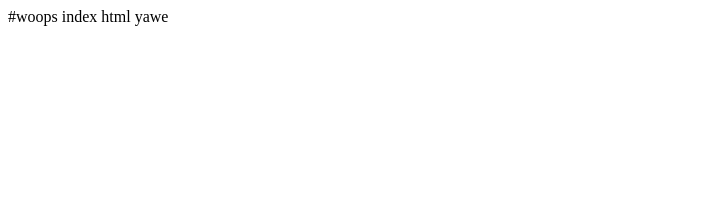
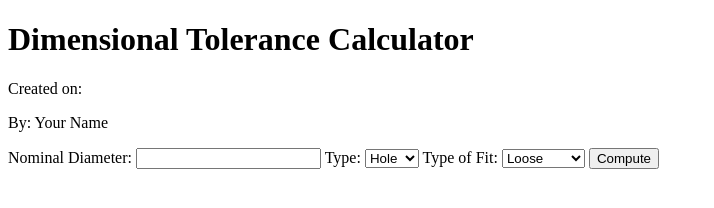
Before and after one commit to mgiacumich/ToleranceCalculator, a plain HTML site: page index.html in a window 1280 px wide. Shown: the whole page, without its empty margins (0-714 px from the left). Drawn offline with Linux system fonts and the light colour scheme.

Commit message:
changed index.html

```diff
--- a/index.html
+++ b/index.html
@@ -1 +1,39 @@
-#woops index html yawe
+<!DOCTYPE html>
+<html lang="en">
+<head>
+<meta charset="UTF-8">
+<meta name="viewport" content="width=device-width, initial-scale=1.0">
+<title>Dimensional Tolerance Calculator</title>
+<link rel="stylesheet" href="styles.css">
+</head>
+<body>
+<header>
+    <h1>Dimensional Tolerance Calculator</h1>
+    <p>Created on: <span id="creationDate"></span></p>
+    <p>By: Your Name</p>
+</header>
+<main>
+    <label for="nominalDiameter">Nominal Diameter:</label>
+    <input type="number" id="nominalDiameter">
+
+    <label for="typeSelect">Type:</label>
+    <select id="typeSelect">
+        <option value="1">Hole</option>
+        <option value="0">Shaft</option>
+    </select>
+
+    <label for="fitType">Type of Fit:</label>
+    <select id="fitType">
+        <option value="0.03;0.004">Loose</option>
+        <option value="0.02;0.003">Close</option>
+        <option value="0.01;0.002">Clearance</option>
+        <!-- Add other options here -->
+    </select>
+
+    <button onclick="computeTolerance()">Compute</button>
+
+    <div id="result"></div>
+</main>
+<script src="script.js"></script>
+</body>
+</html>
```
